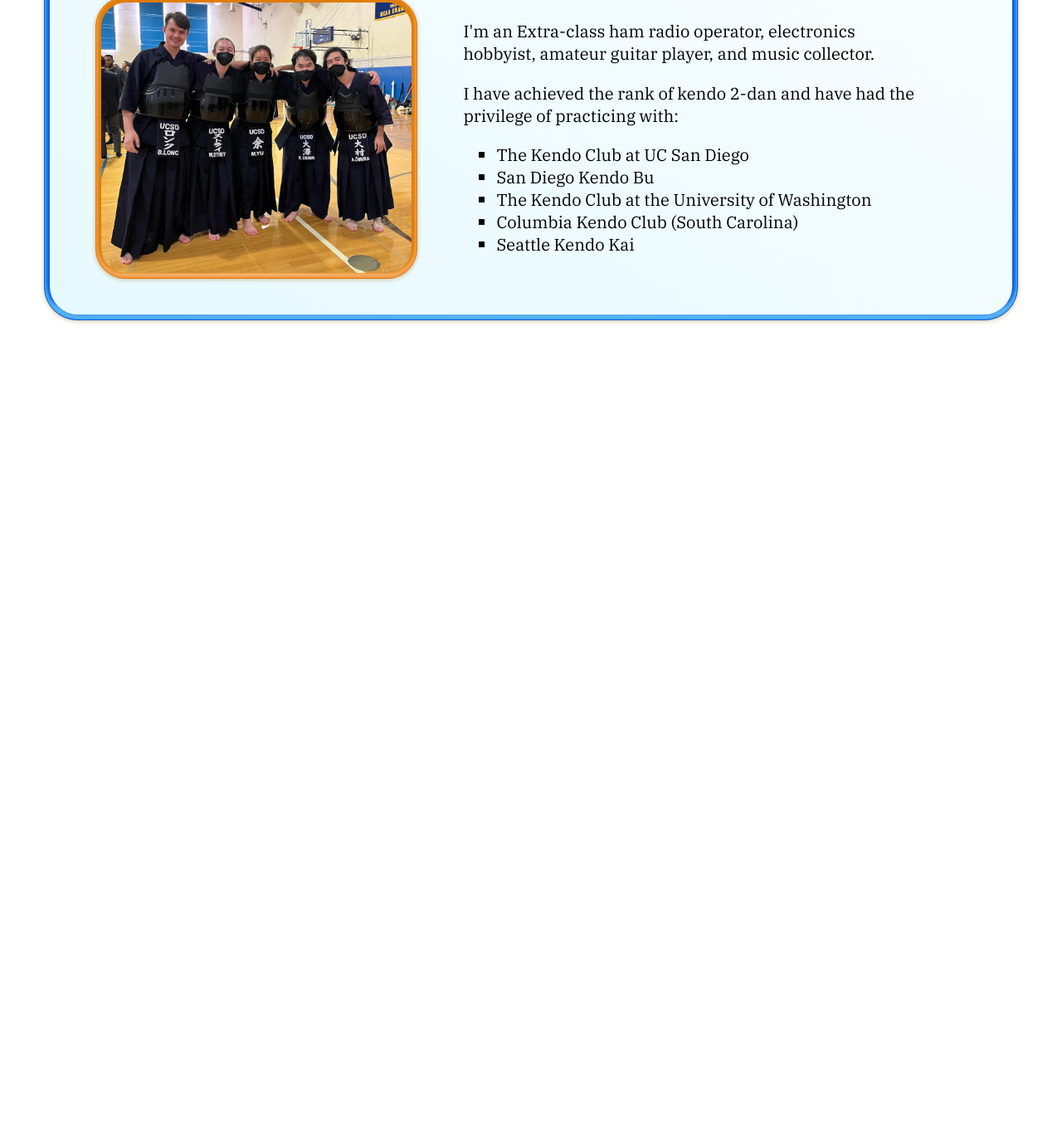
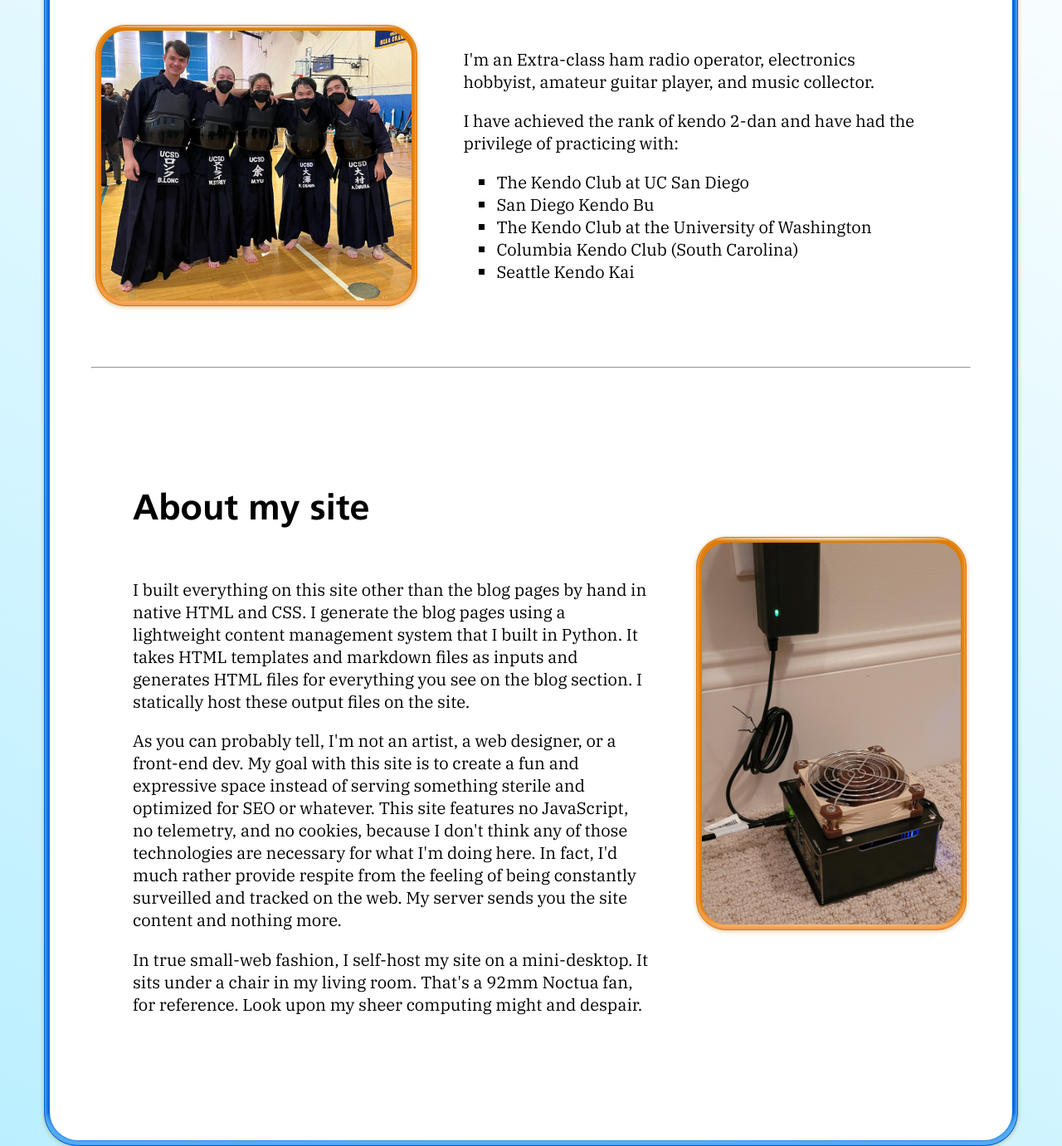
Before and after one commit to bnlonc/PersonalSiteV2, a plain HTML site: page about/index.html in a window 1280 px wide. Shown: the part 876-2257 px from the top of the page at 83% size. Before the commit the page ends 1295 px from the top, so only its background shows below. Drawn offline with Linux system fonts and the light colour scheme.

Commit message:
Updated about page and cleaned up home icons

```diff
--- a/about/about.css
+++ b/about/about.css
@@ -5,14 +5,14 @@
     }
 }
 
-#top, #bottom {
+.sectionContainer > * {
     @media screen and (min-width: 1280px) {
         display: flex;
         height: fit-content;
         align-items: center;
     }
 }
-#top {
+.top {
     margin-bottom: 80px;
 }
 
@@ -29,22 +29,34 @@
     }
 }
 
-#top > .text {
+#aboutMe > .top > .text {
     flex: 2;
 }
-#top > .image {
+#aboutMe > .top > .image {
     flex: 1;
 }
 
-#bottom > .text {
+#aboutMe > .bottom > .text {
     flex: 3;
 }
-#bottom > .image {
+#aboutMe > .bottom > .image {
     flex: 2;
 }
 
-#top > .text > h2 {
+#aboutSite > .top > .text {
+        flex: 2;
+}
+#aboutSite > .top > .image {
+    flex: 1;
+}
+
+h2 {
+    margin: 60px 0;
+}
+
+hr {
     margin: 80px 0;
+    color: var(--base);
 }
 
 img {
--- a/about/index.html
+++ b/about/index.html
@@ -19,10 +19,12 @@
                 <a class="horizontalOnly" href="/blog/tags/all"><h4>Blog</h4></a>
                 <a class="horizontalOnly" href="/resume"><h4>Resume</h4></a>
             </div>
-            <div>
-                <div id="top">
+            <div class="sectionContainer" id="aboutMe">
+                <div class="top">
                     <div class="text">
-                        <h2>Hi! 👋 I'm Ben.</h2>
+                        <h2>About me</h2>
+
+                        <h3>Hi! 👋 I'm Ben.</h3>
                         <p>
                             I'm a software development engineer located in Seattle. I graduated from UC San Diego with a Bachelor of Science in Computer Science in 2023.
                         </p>
@@ -38,7 +40,7 @@
                         <img src="assets/headshot.jpg" alt="Photo of me in the park">
                     </div>
                 </div>
-                <div id="bottom">
+                <div class="bottom">
                     <div class="orange border image">
                         <img src="assets/yuhihai.jpg" alt="Photo of me in kendo gear">
                     </div>
@@ -59,6 +61,35 @@
                     </div>
                 </div>
             </div>
+            <hr class="grey">
+            <div class="sectionContainer" id="aboutSite">
+                <div class="top">
+                    <div class="text">
+                        <h2>About my site</h2>
+                        <p>
+                            I built everything on this site other than the blog pages by hand in native HTML and CSS.
+                            I generate the blog pages using a lightweight content management system that I built in Python. It takes HTML templates and markdown files as inputs and generates HTML files for everything you see on the blog section.
+                            I statically host these output files on the site.
+                        </p>
+                        <p>
+                            As you can probably tell, I'm not an artist, a web designer, or a front-end dev.
+                            My goal with this site is to create a fun and expressive space instead of serving something sterile and optimized for SEO or whatever.
+                            This site features no JavaScript, no telemetry, and no cookies, because I don't think any of those technologies are necessary for what I'm doing here.
+                            In fact, I'd much rather provide respite from the feeling of being constantly surveilled and tracked on the web.
+                            My server sends you the site content and nothing more.
+                        </p>
+                        <p>
+                            In true small-web fashion, I self-host my site on a mini-desktop.
+                            It sits under a chair in my living room.
+                            That's a 92mm Noctua fan, for reference.
+                            Look upon my sheer computing might and despair.
+                        </p>
+                    </div>
+                    <div class="orange border image">
+                        <img src="assets/the beast.jpg" alt="Photo of my server">
+                    </div>
+                </div>
+            </div>
         </div>
     </body>
 </html>
--- a/home/home.css
+++ b/home/home.css
@@ -109,4 +109,5 @@ h3::after {
 
 #links img {
   width: 60%;
+  filter: drop-shadow(1.5px 1.5px 0.1px rgba(0, 0, 0, 0.5));
 }
--- a/style/common.css
+++ b/style/common.css
@@ -177,8 +177,9 @@ u {
 #mainContainer::before {
   border-radius: 40px;
 }
-#mainContainer::after {
-  background-image: linear-gradient(210deg, rgb(255, 255, 218), white 20%, rgb(230, 249, 255))
+html {
+  background-image: linear-gradient(210deg, rgb(255, 239, 161), white 20%, rgb(186, 239, 255));
+  min-height: 100%;
 }
 
 #navigationButtons {
--- a/style/elements.css
+++ b/style/elements.css
@@ -19,7 +19,7 @@
       0 1px 4px 1px var(--shadow);
 
     color: var(--text);
-    text-shadow: 0 1px 1px var(--text-shadow);
+    text-shadow: 0 1px 2px var(--text-shadow);
 }
 .pill::after {
     content: "";
@@ -50,7 +50,7 @@
     0 1px 4px 1px var(--shadow);
 
   color: var(--text);
-  text-shadow: 0 1px 1px var(--text-shadow);
+  text-shadow: 0 1px 2px var(--text-shadow);
 
   display: grid;
   place-items: center left;
```
Also changed, not shown: about/assets/the beast.jpg (added), home/assets/github.png, home/assets/linkedin.png, 1 other file.
